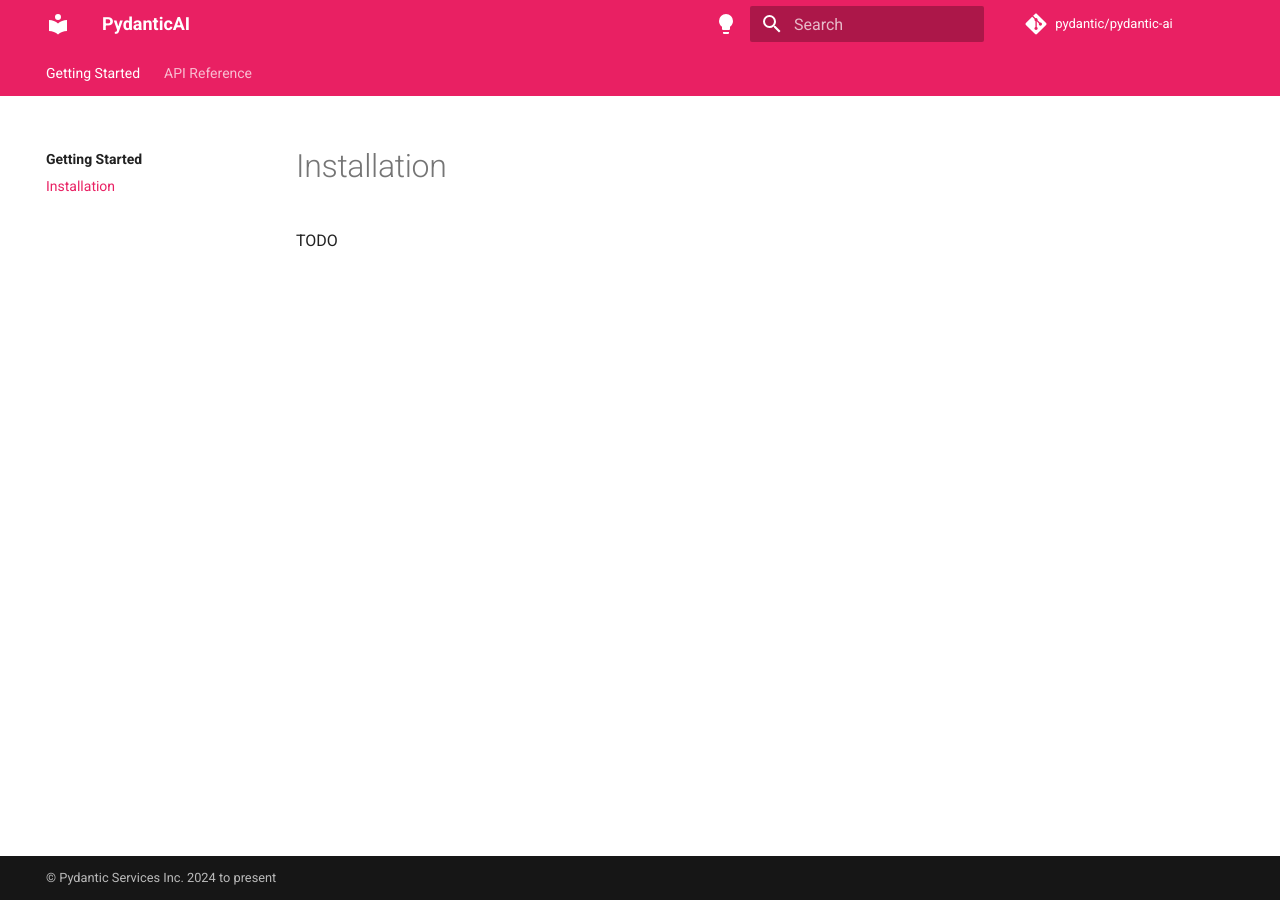
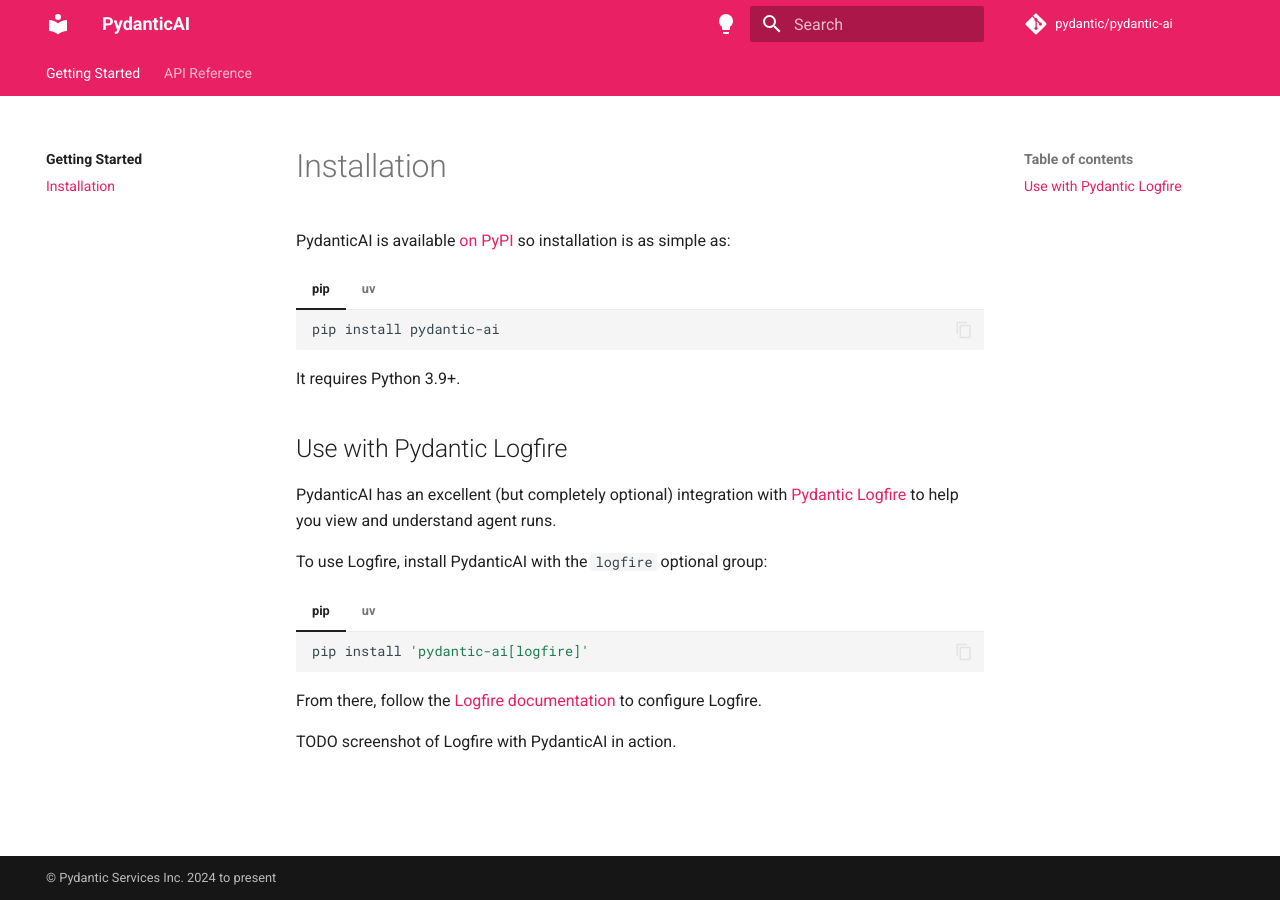
Before and after one commit to willgdjones/pydantic-ai, an MkDocs documentation site: the page built from docs/install.md, in a window 1280 px wide. Built offline with MkDocs 1.6.1 and Material for MkDocs 9.7.7, drawn with Linux system fonts in a browser that asks for light colours; comment, search, counter and statistics services are not loaded.

Commit message:
further docs improvements (#38)

````diff
--- a/docs/install.md
+++ b/docs/install.md
@@ -1,3 +1,39 @@
 # Installation
 
-TODO
+PydanticAI is available [on PyPI](https://pypi.org/project/pydantic-ai/) so installation is as simple as:
+
+=== "pip"
+
+    ```bash
+    pip install pydantic-ai
+    ```
+
+=== "uv"
+
+    ```bash
+    uv add pydantic-ai
+    ```
+
+It requires Python 3.9+.
+
+## Use with Pydantic Logfire
+
+PydanticAI has an excellent (but completely optional) integration with [Pydantic Logfire](https://pydantic.dev/logfire) to help you view and understand agent runs.
+
+To use Logfire, install PydanticAI with the `logfire` optional group:
+
+=== "pip"
+
+    ```bash
+    pip install 'pydantic-ai[logfire]'
+    ```
+
+=== "uv"
+
+    ```bash
+    uv add 'pydantic-ai[logfire]'
+    ```
+
+From there, follow the [Logfire documentation](https://logfire.pydantic.dev/docs/) to configure Logfire.
+
+TODO screenshot of Logfire with PydanticAI in action.
````
Also changed, not shown: docs/index.md (+6 -2 lines), preview.README.md (deleted, +0 -66 lines), 3 other files.
